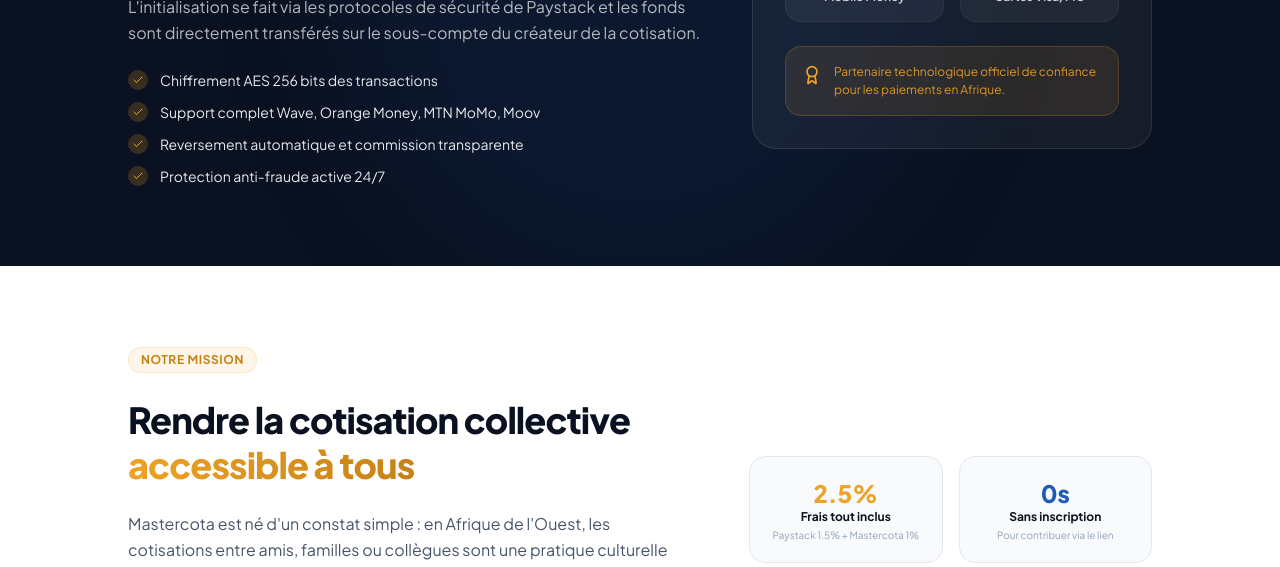
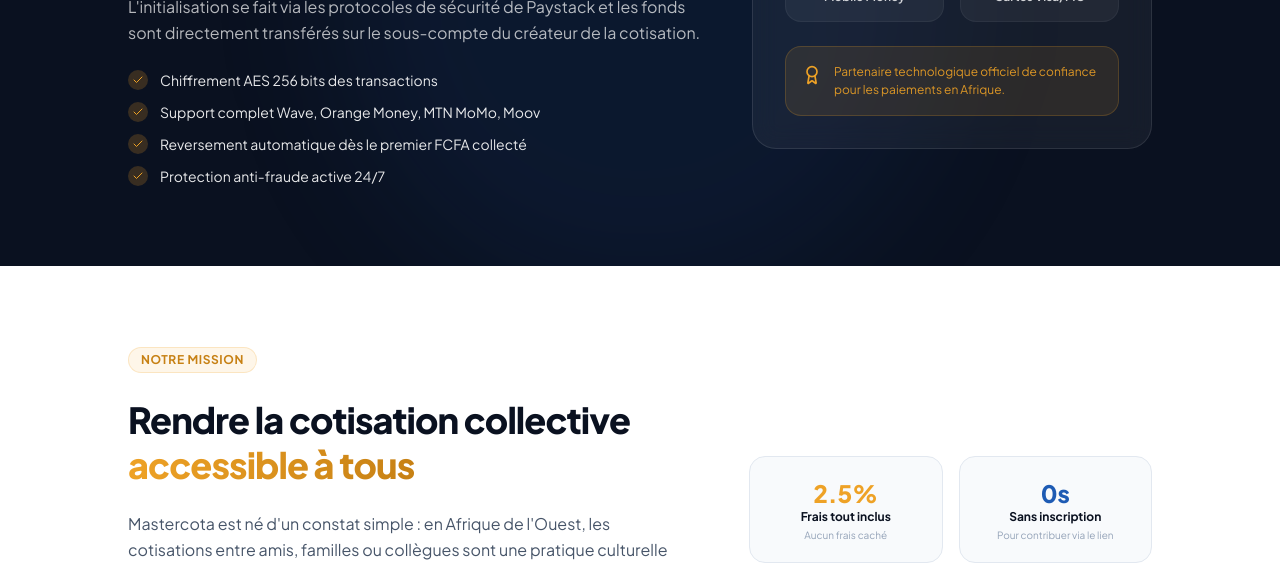
Before and after one commit to RedakArraid/mastercotaweb, a Next.js app: page / in a window 1280 px wide. Shown: the part 2760-3327 px from the top of the page. Built offline with nearby package versions, Linux system fonts and the light colour scheme; no server answers; the database is empty.

Commit message:
refactor: standardize fee display to unified 2.5% and hide split margins

```diff
--- a/app/c/[slug]/page.tsx
+++ b/app/c/[slug]/page.tsx
@@ -665,13 +665,13 @@ export default function CotisationPublicPage() {
                       <span className="text-[10px] text-text-tertiary font-bold">i</span>
                     </div>
                     <span className="text-text-secondary flex-1">
-                      Frais Paystack {calculatedFees.paystackFee >= PAYSTACK_CAP ? "(plafonné)" : "1,5%"}{" "}
-                      <span className="font-bold text-text-primary">−{formatMoney(calculatedFees.paystackFee)} F</span>
-                      {" · "}Mastercota 1%{" "}
-                      <span className="font-bold text-text-primary">−{formatMoney(calculatedFees.platformFee)} F</span>
+                      Frais de service{" "}
+                      <span className="font-bold text-text-primary">2,5%</span>
+                      {" · "}Montant net dans la cagnotte{" "}
+                      <span className="font-bold text-success">{formatMoney(calculatedFees.net)} F</span>
                     </span>
                     <span className="font-bold text-text-secondary whitespace-nowrap">
-                      = −{formatMoney(calculatedFees.paystackFee + calculatedFees.platformFee)} F
+                      −{formatMoney(calculatedFees.paystackFee + calculatedFees.platformFee)} F
                     </span>
                   </div>
                 )}
--- a/app/page.tsx
+++ b/app/page.tsx
@@ -307,7 +307,7 @@ export default function Home() {
               {[
                 "Chiffrement AES 256 bits des transactions",
                 "Support complet Wave, Orange Money, MTN MoMo, Moov",
-                "Reversement automatique et commission transparente",
+                "Reversement automatique dès le premier FCFA collecté",
                 "Protection anti-fraude active 24/7",
               ].map((item, idx) => (
                 <li key={idx} className="flex items-center gap-3 text-sm text-white/90">
@@ -373,7 +373,7 @@ export default function Home() {
 
           <div className="flex-shrink-0 grid grid-cols-2 gap-4 w-full md:w-auto md:min-w-[300px]">
             {[
-              { value: "2.5%", label: "Frais tout inclus", sub: "Paystack 1.5% + Mastercota 1%", color: "brand-gold" },
+              { value: "2.5%", label: "Frais tout inclus", sub: "Aucun frais caché", color: "brand-gold" },
               { value: "0s", label: "Sans inscription", sub: "Pour contribuer via le lien", color: "brand-blue" },
               { value: "100%", label: "Transparence", sub: "Liste publique des contributions", color: "emerald-500" },
               { value: "24/7", label: "Disponible", sub: "Paiements en temps réel", color: "purple-500" },
```
